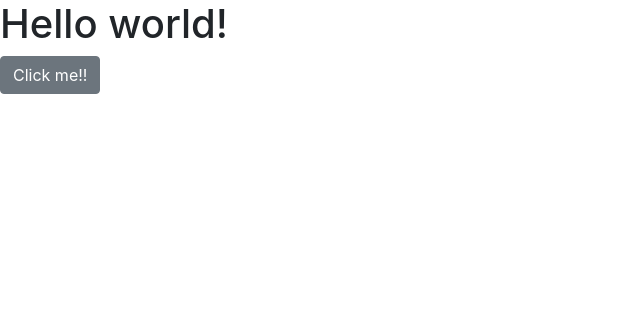
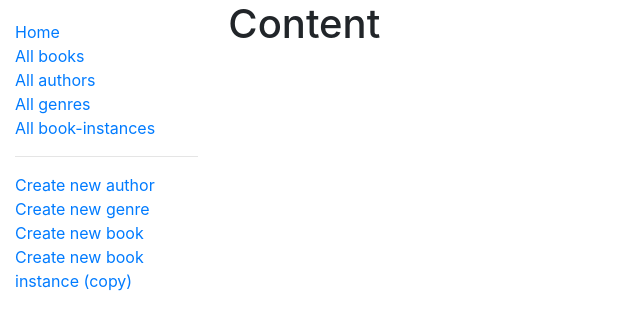
Before and after one commit to instrumaniak/local-library, a React (Create React App) app in the folder frontend/: page / in a window 1280 px wide. Shown: the top 330 px of the page, without its empty margins (0-640 px from the left). Built offline with nearby package versions, Linux system fonts and the light colour scheme.

Commit message:
Imported nav sidebar code from tutorial pug code.

```diff
--- a/frontend/src/components/App.js
+++ b/frontend/src/components/App.js
@@ -1,12 +1,34 @@
 import React, { Component } from 'react'
-import { Button } from 'reactstrap'
+//import { Button } from 'reactstrap'
 
 class App extends Component {
   render() {
     return (
       <div>
-        <h1>Hello world!</h1>
-        <Button>Click me!!</Button>
+        <div className="container-fluid">
+          <div className="row">
+            <div className="col-sm-2">
+              <ul className="sidebar-nav">
+                <li> <a href="/catalog">Home</a></li>
+                <li> <a href="/catalog/books">All books</a></li>
+                <li> <a href="/catalog/authors">All authors</a></li>
+                <li> <a href="/catalog/genres">All genres</a></li>
+                <li> <a href="/catalog/bookinstances">All book-instances</a></li>
+                <li>
+                  <hr />
+                </li>
+                <li> <a href="/catalog/author/create">Create new author</a></li>
+                <li> <a href="/catalog/genre/create">Create new genre</a></li>
+                <li> <a href="/catalog/book/create">Create new book</a></li>
+                <li> <a href="/catalog/bookinstance/create">Create new book instance (copy)</a></li>
+              </ul>
+            </div>
+            <div className="col-sm-10">
+              <h1>Content</h1>
+            </div>
+          </div>
+        </div>
+
       </div>
     )
   }
--- a/frontend/src/index.css
+++ b/frontend/src/index.css
@@ -1 +1,7 @@
 /* Global CSS */
+
+.sidebar-nav {
+  margin-top: 20px;
+  padding: 0;
+  list-style: none;
+}
```
